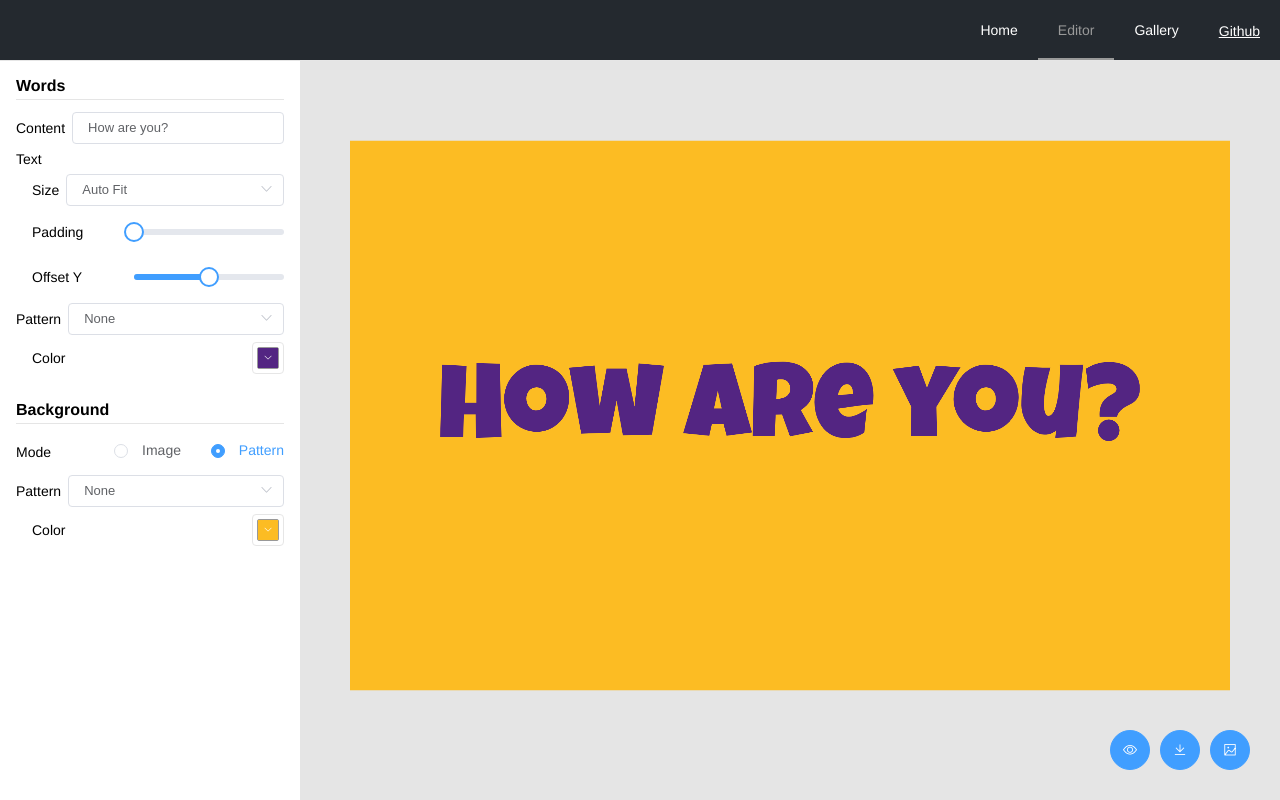
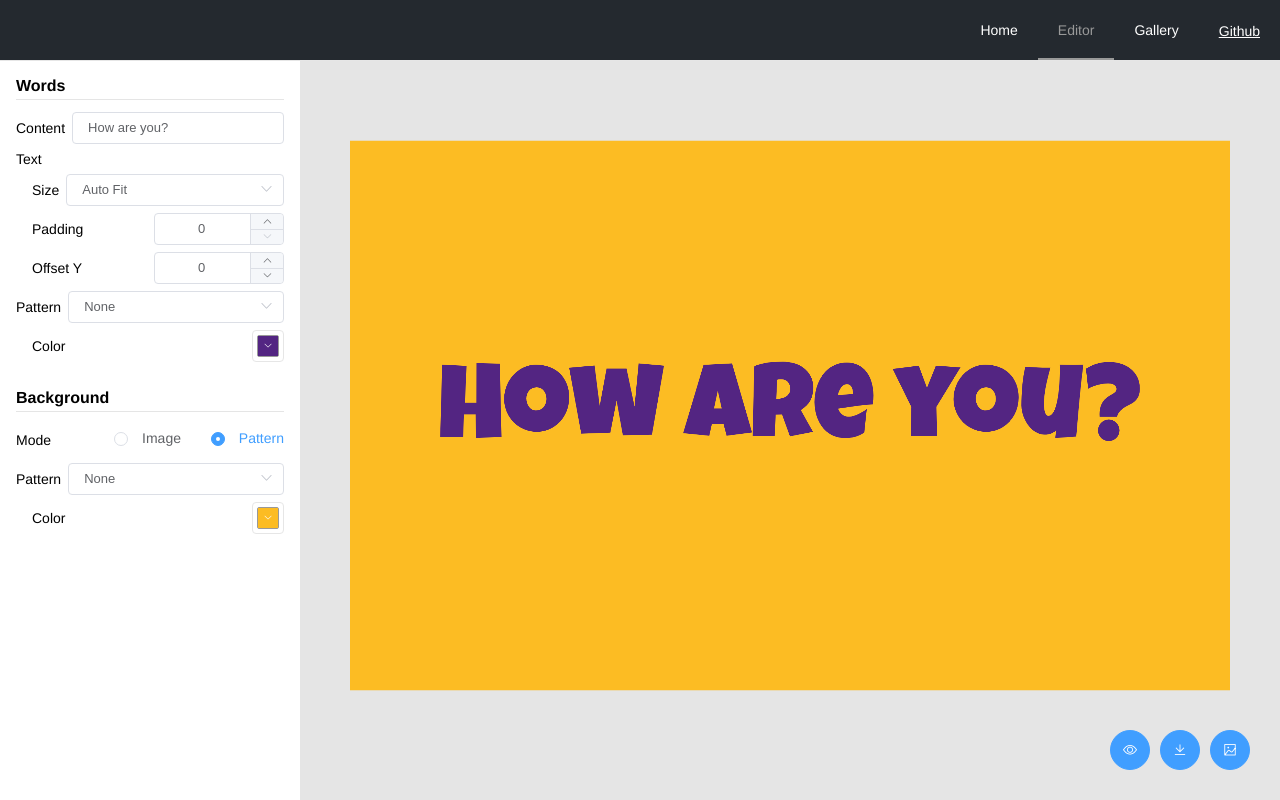
Before and after one commit to pearmini/colorfu, a Vue app: page /editor in a window 1280 px wide. Built offline with nearby package versions, Linux system fonts and the light colour scheme.

Commit message:
feat(components): add inputNumber

```diff
--- a/src/components/AttributeTree.vue
+++ b/src/components/AttributeTree.vue
@@ -26,6 +26,14 @@
       @update="handleUpdate"
     />
   </group>
+  <input-number
+    v-else-if="options.type === 'number'"
+    v-model="value"
+    :min="options.min"
+    :max="options.max"
+    :step="options.step || 1"
+    :name="options.name"
+  />
   <feild v-else :name="options.name" :flex="options.type === 'image' ? 'col' : 'row'">
     <el-input
       v-if="options.type === 'text'"
@@ -34,15 +42,7 @@
       size="small"
     />
     <el-color-picker v-if="options.type === 'color'" v-model="value" size="small" />
-    <el-slider
-      v-if="options.type === 'number'"
-      v-model="value"
-      :min="options.min"
-      :max="options.max"
-      :step="options.step || 1"
-      :style="{ width: 150 + 'px' }"
-    >
-    </el-slider>
+
     <image-picker v-if="options.type === 'image'" v-model="value" />
     <el-select v-if="options.type === 'select'" v-model="value" size="small" filterable>
       <el-option
@@ -72,10 +72,11 @@ import { get } from "../utils/object";
 import Feild from "./Field.vue";
 import Group from "./Group.vue";
 import ImagePicker from "./ImagePicker.vue";
+import InputNumber from "./InputNumber.vue";
 
 export default {
   name: "attribute-tree",
-  components: { Feild, Group, ImagePicker },
+  components: { Feild, Group, ImagePicker, InputNumber },
   props: {
     options: Object,
     values: Object,
--- a/src/components/Field.vue
+++ b/src/components/Field.vue
@@ -1,6 +1,8 @@
 <template>
   <div :class="[containerClass, flex === 'row' ? rowClass : colClass]">
-    <span class="input-label">{{ name }}</span>
+    <div class="input-label">
+      <slot name="name">{{ name }}</slot>
+    </div>
     <slot />
   </div>
 </template>
--- /dev/null
+++ b/src/components/InputNumber.vue
@@ -0,0 +1,98 @@
+<template>
+  <field :name="name">
+    <el-input-number
+      v-model="numberValue"
+      controls-position="right"
+      :min="min"
+      :max="max"
+      :step="step"
+      size="small"
+    ></el-input-number>
+    <template v-slot:name>
+      <span @mousedown="handleMouseDown" :style="curosrStyle">{{ name }}</span>
+    </template>
+    <div
+      class="input-number-overlayer"
+      v-if="showOverlayer"
+      @mouseup="handleMouseUp"
+      @mousemove="handleMouseMove"
+      :style="curosrStyle"
+    ></div>
+  </field>
+</template>
+
+<script>
+import Field from "./Field.vue";
+export default {
+  components: { Field },
+  props: {
+    min: {
+      type: Number,
+      default: -Infinity,
+    },
+    max: {
+      type: Number,
+      default: Infinity,
+    },
+    value: Number,
+    step: Number,
+    name: String,
+  },
+  data() {
+    return {
+      showOverlayer: false,
+      x: 0,
+      initValue: 0,
+    };
+  },
+  computed: {
+    numberValue: {
+      get() {
+        return this.value;
+      },
+      set(value) {
+        this.$emit("input", value);
+      },
+    },
+    curosrStyle() {
+      let cursor;
+      if (this.value <= this.min) {
+        cursor = "e-resize";
+      } else if (this.value >= this.max) {
+        cursor = "w-resize";
+      } else {
+        cursor = "ew-resize";
+      }
+      return {
+        cursor,
+      };
+    },
+  },
+  methods: {
+    handleMouseDown({ clientX }) {
+      this.showOverlayer = true;
+      this.x = clientX;
+      this.initValue = this.value;
+    },
+    handleMouseUp() {
+      this.showOverlayer = false;
+    },
+    handleMouseMove({ clientX }) {
+      const offsetX = clientX - this.x;
+      const newValue = this.initValue + offsetX;
+      this.$emit("input", newValue);
+    },
+  },
+};
+</script>
+
+<style>
+.input-number-overlayer {
+  position: fixed;
+  width: 100%;
+  height: 100%;
+  z-index: 1100;
+  left: 0;
+  top: 0;
+}
+</style>
--- a/src/components/Screen.vue
+++ b/src/components/Screen.vue
@@ -1,18 +1,18 @@
 <template>
   <div
-    class="device device-macbook device-spacegray screen-container"
+    class="device device-macbook device-spacegray screen-container transition"
     :style="transformStyles.container"
   >
-    <div class="device-frame">
+    <div class="device-frame transition">
       <div :style="transformStyles.content">
         <slot></slot>
       </div>
     </div>
-    <div class="device-stripe"></div>
-    <div class="device-header"></div>
-    <div class="device-sensors"></div>
-    <div class="device-btns"></div>
-    <div class="device-power"></div>
+    <div class="device-stripe transition"></div>
+    <div class="device-header transition"></div>
+    <div class="device-sensors transition"></div>
+    <div class="device-btns transition"></div>
+    <div class="device-power transition"></div>
   </div>
 </template>
 
@@ -50,6 +50,9 @@ export default {
 <style scoped>
 .screen-container {
   position: relative;
+}
+
+.transition {
   transition: all 0.5s;
   transition-timing-function: linear;
 }
--- a/src/data/examples.js
+++ b/src/data/examples.js
@@ -9,7 +9,9 @@ export const color = {
     fontURL,
     type: "none",
     color: "#532582",
-    mode: "autoFit"
+    mode: "autoFit",
+    padding: 0,
+    dy: 0
   },
   background: {
     type: "none",
@@ -31,7 +33,9 @@ export const pattern = {
     foregroundColor: "#000",
     color: "#89E089",
     mode: "autoFit",
-    lineWidth: 1.5
+    lineWidth: 1.5,
+    padding: 0,
+    dy: 0
   },
   background: {
     mode: "pattern",
@@ -39,7 +43,8 @@ export const pattern = {
     foregroundColor: "#ddd",
     type: "line",
     width: 50,
-    lineWidth: 1.5
+    lineWidth: 1.5,
+    rotation: 0
   }
 };
 
@@ -51,7 +56,9 @@ export const image = {
     fontURL,
     type: "none",
     color: "#fff",
-    mode: "autoFit"
+    mode: "autoFit",
+    padding: 0,
+    dy: 0
   },
   background: {
     mode: "image",
--- a/src/main.js
+++ b/src/main.js
@@ -11,7 +11,7 @@ import {
   Footer,
   Input,
   ColorPicker,
-  Slider,
+  InputNumber,
   Upload,
   Loading,
   Select,
@@ -40,7 +40,7 @@ Vue.use(Aside);
 Vue.use(Footer);
 Vue.use(Input);
 Vue.use(ColorPicker);
-Vue.use(Slider);
+Vue.use(InputNumber);
 Vue.use(Upload);
 Vue.use(Loading);
 Vue.use(Select);
--- a/src/utils/attribute/pattern/dot.js
+++ b/src/utils/attribute/pattern/dot.js
@@ -18,7 +18,6 @@ export function dot() {
       name: "Size",
       defaultValue: 2,
       min: 0
-      // max: 20
     },
     {
       type: "color",
@@ -29,17 +28,15 @@ export function dot() {
     {
       type: "number",
       key: "lineWidth",
-      name: "Stroke",
+      name: "Stroke Width",
       defaultValue: 0,
-      min: 1,
-      max: 20
+      min: 1
     },
     {
       type: "number",
       key: "width",
       name: "Width",
       min: 10,
-      max: 100,
       defaultValue: 50
     },
     {
@@ -47,15 +44,12 @@ export function dot() {
       key: "height",
       name: "Height",
       min: 10,
-      max: 100,
       defaultValue: 50
     },
     {
       type: "number",
       key: "rotation",
       name: "Rotation",
-      min: 0,
-      max: 180,
       defaultValue: 0
     }
   ];
--- a/src/utils/attribute/pattern/line.js
+++ b/src/utils/attribute/pattern/line.js
@@ -15,25 +15,21 @@ export function line() {
     {
       type: "number",
       key: "lineWidth",
-      name: "Stroke",
+      name: "Stroke Width",
       defaultValue: 1,
       min: 1,
-      max: 20
     },
     {
       type: "number",
       key: "width",
       name: "Width",
       min: 10,
-      max: 100,
       defaultValue: 50
     },
     {
       type: "number",
       key: "rotation",
       name: "Rotation",
-      min: 0,
-      max: 180,
       defaultValue: 0
     }
   ];
--- a/src/utils/attribute/pattern/wave.js
+++ b/src/utils/attribute/pattern/wave.js
@@ -15,17 +15,15 @@ export function wave() {
     {
       type: "number",
       key: "lineWidth",
-      name: "Stroke",
+      name: "Stroke Width",
       defaultValue: 0,
-      min: 0,
-      max: 20
+      min: 0
     },
     {
       type: "number",
       key: "width",
       name: "Width",
       min: 10,
-      max: 100,
       defaultValue: 50
     },
     {
@@ -33,15 +31,12 @@ export function wave() {
       key: "height",
       name: "Height",
       min: 10,
-      max: 100,
       defaultValue: 50
     },
     {
       type: "number",
       key: "rotation",
       name: "Rotation",
-      min: 0,
-      max: 180,
       defaultValue: 0
     }
   ];
--- a/src/utils/attribute/text.js
+++ b/src/utils/attribute/text.js
@@ -87,22 +87,18 @@ function getTextFontOptions(options) {
     type: "number",
     key: "text.fontSize",
     name: "Font Size",
-    min: 50,
-    max: 800
+    min: 50
   };
   const padding = {
     type: "number",
     key: "text.padding",
     name: "Padding",
-    min: 0,
-    max: 200
+    min: 0
   };
   const dy = {
     type: "number",
     key: "text.dy",
-    name: "Offset Y",
-    min: -200,
-    max: 200
+    name: "Offset Y"
   };
   if (mode === "none") return [fontSize, dy];
   if (mode === "autoFit") return [padding, dy];
```
